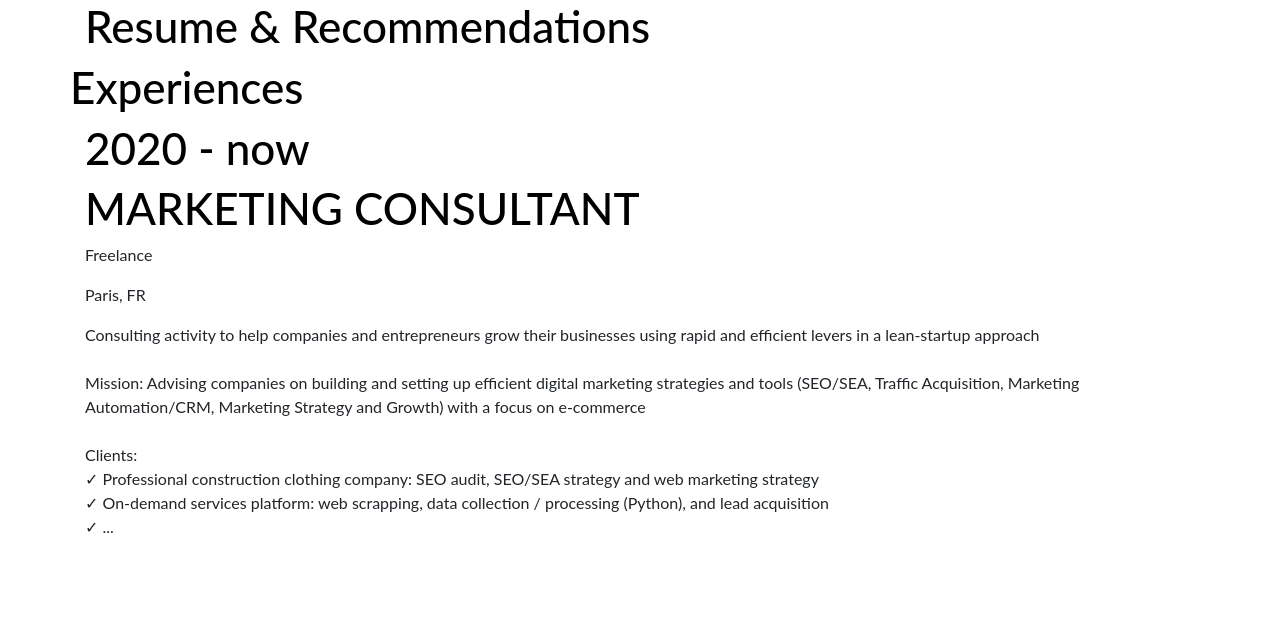
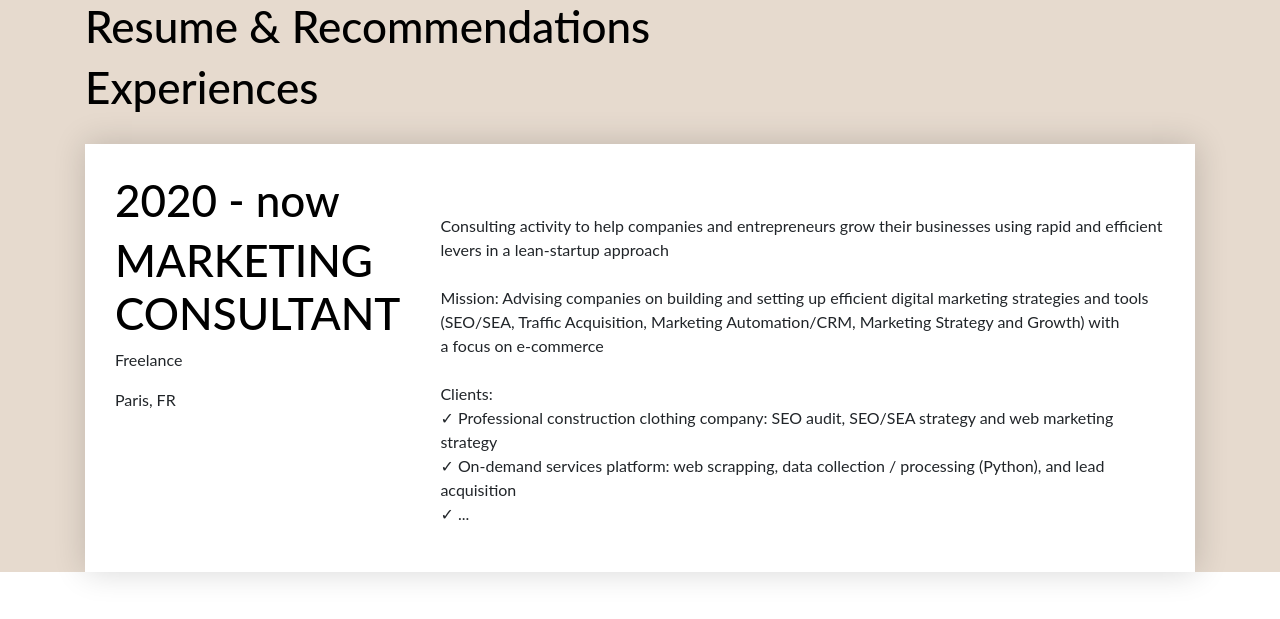
Before and after one commit to nicolaschanton/my-portfolio, a PHP site: page /resume.html in a window 1280 px wide. Shown: the top 619 px of the page. Run offline with PHP 8.4, Linux system fonts and the light colour scheme; some libraries are stand-ins or nearby versions.

Commit message:
work in progress for resume

```diff
--- a/css/main.css
+++ b/css/main.css
@@ -295,6 +295,26 @@ button:focus {
 }
 
 /* RESUME */
+#presentation-resume {
+    background-color: #E6DACE;
+}
+
+#presentation-resume .resume-container-item {
+    background-color: white;
+    -webkit-box-shadow: 1px -1px 30px 1px rgba(0, 0, 0, 0.16);
+    box-shadow: 1px -1px 30px 1px rgba(0, 0, 0, 0.16);
+    display: flex;
+    justify-content: center;
+    padding: 30px;
+    margin: 30px 0 30px 0;
+}
+
+#presentation-resume .resume-container-item-date {
+}
+
+#presentation-resume .resume-container-item-text {
+    padding: 40px 0 0 40px;
+}
 
 
 /* PROJECTS */
--- a/index.html
+++ b/index.html
@@ -91,11 +91,11 @@
 
                                     <div class="right-container-buttons">
                                         <div class="right-container-buttons-item">
-                                            <a href="" class="button-primary">Resume</a>
+                                            <a href="resume.html" class="button-primary">Resume</a>
                                         </div>
 
                                         <div class="right-container-buttons-item">
-                                            <a href="" class="button-secondary">Projects</a>
+                                            <a href="projects.html" class="button-secondary">Projects</a>
                                         </div>
 
                                     </div>
--- a/resume.html
+++ b/resume.html
@@ -56,13 +56,12 @@
 
                         </div>
 
-                        <div id="experiences" class="row">
+                        <div id="experiences">
 
                             <div class="section-title">
                                 <h2>Experiences</h2>
                             </div>
 
-                            <div class="col-12">
 
                                 <div class="resume-container-item">
 
@@ -91,7 +90,6 @@
 
                                 </div>
 
-                            </div>
 
                         </div>
 
```
